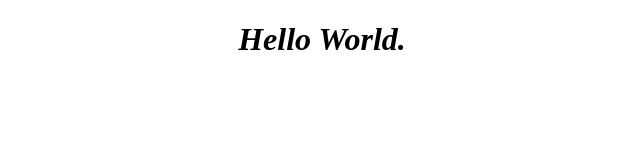
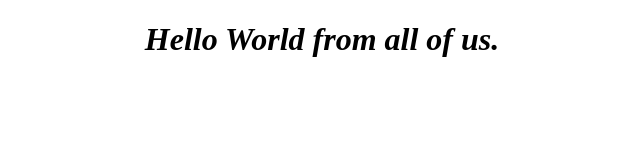
Before and after one commit to UsmanAhmad-786/Project01, a plain HTML site: page index.html in a window 1280 px wide. Shown: the whole page, without its empty margins (318-958 px from the left). Drawn offline with Linux system fonts and the light colour scheme.

Commit message:
Update index.html

```diff
--- a/index.html
+++ b/index.html
@@ -5,6 +5,6 @@
     <title>First Project</title>
 </head>
 <body>
-    <H1 style="text-align: center; font-style: italic; font-weight: bold;"> Hello World.</H1>
+    <H1 style="text-align: center; font-style: italic; font-weight: bold;"> Hello World from all of us.</H1>
 </body>
 </html>
```
